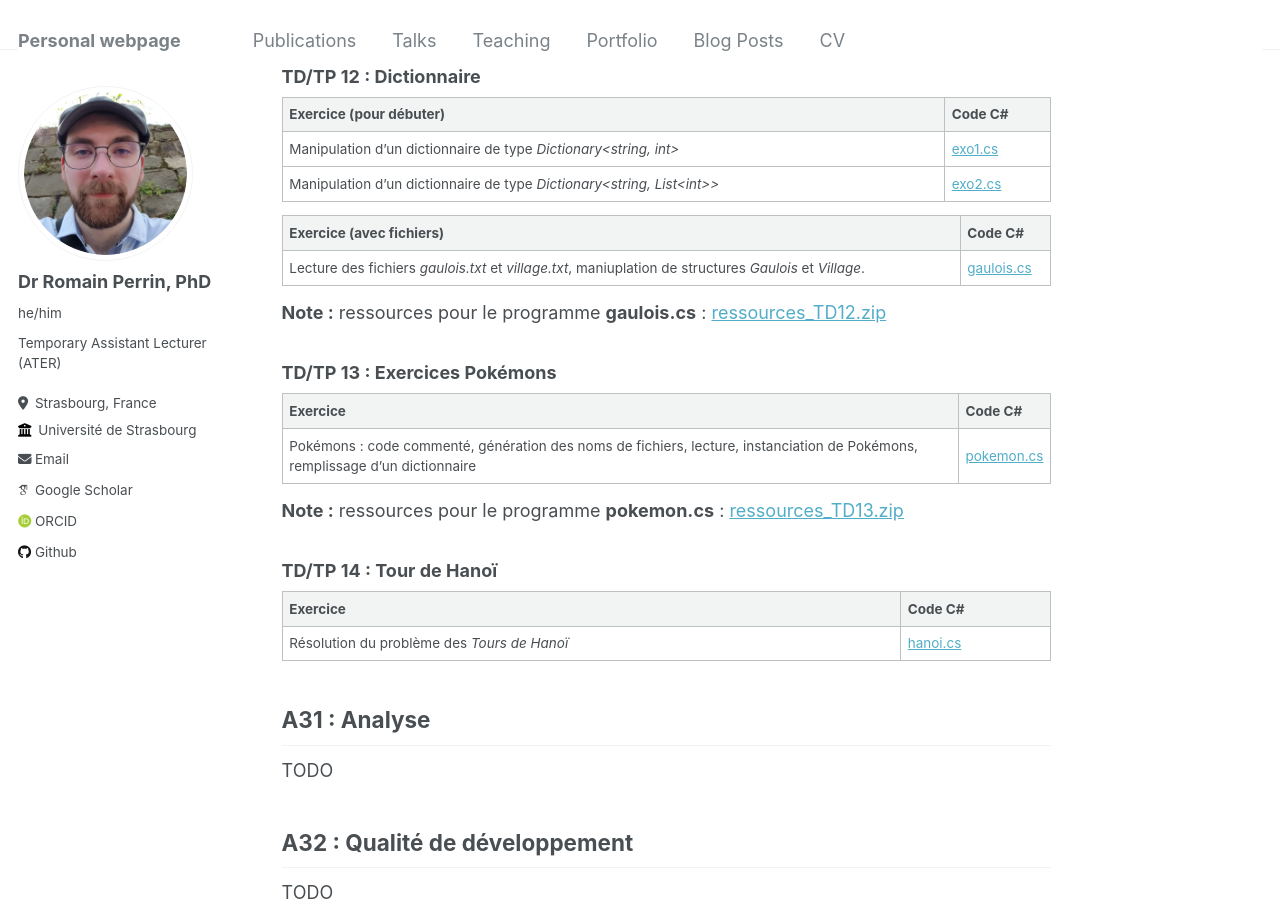
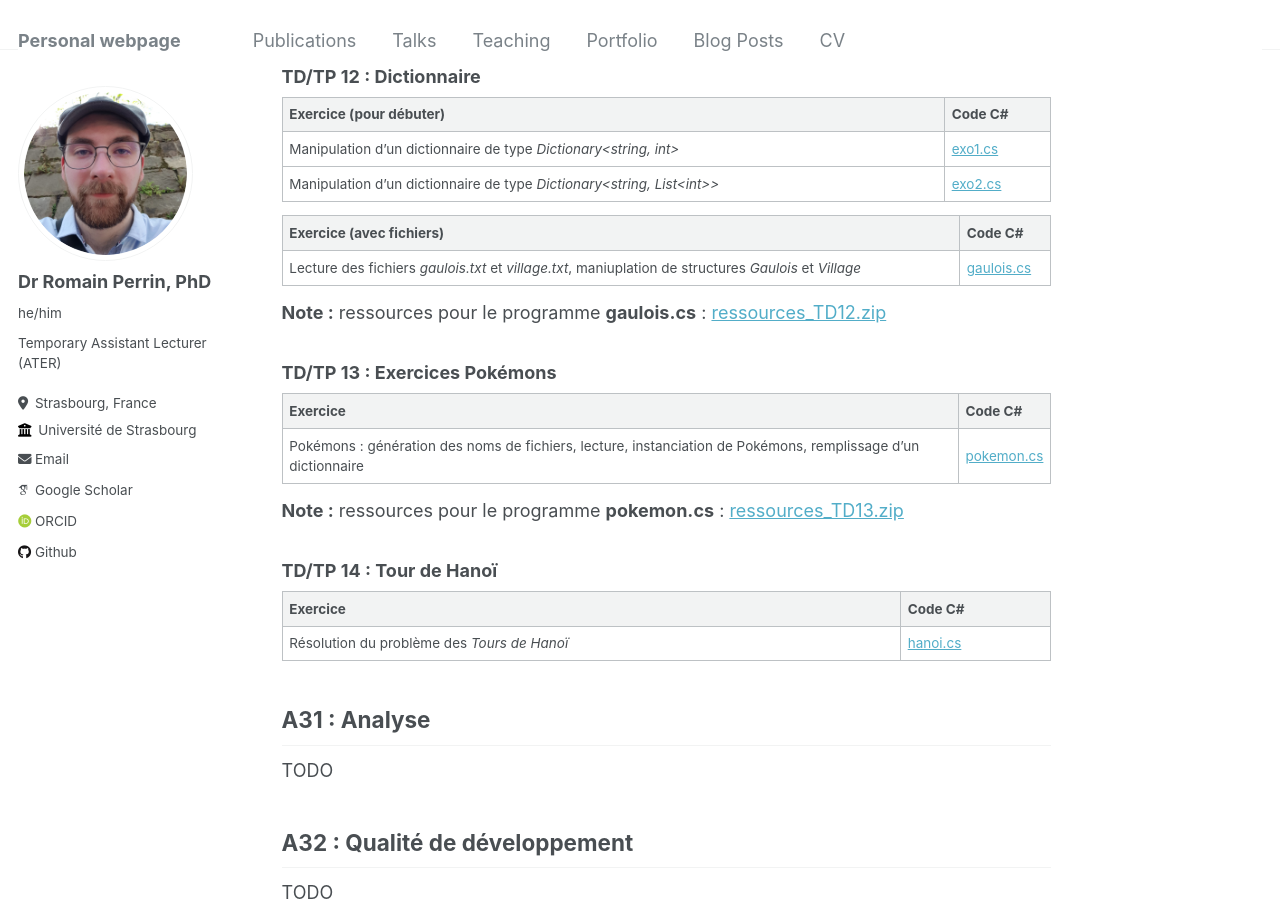
Before and after one commit to Romain96/Romain96.github.io, a Jekyll site: the page built from _teaching/2023-2024-IUTRS.md, in a window 1280 px wide and 900 px high, scrolled down 4443 px. Built offline with Jekyll 4.4.1, drawn with Linux system fonts in a browser that asks for light colours; some web fonts are replaced.

Commit message:
small fixes

```diff
--- a/_teaching/2023-2024-IUTRS.md
+++ b/_teaching/2023-2024-IUTRS.md
@@ -167,7 +167,7 @@ Prise en charge de l'environnement de développement.
 
 | Exercice (avec fichiers) | Code C# |
 |---|---|
-| Lecture des fichiers *gaulois.txt* et *village.txt*, maniuplation de structures *Gaulois* et *Village*. | [gaulois.cs](/files/IUTRS/2023_2024/P11/TD12/gaulois.cs) |
+| Lecture des fichiers *gaulois.txt* et *village.txt*, maniuplation de structures *Gaulois* et *Village* | [gaulois.cs](/files/IUTRS/2023_2024/P11/TD12/gaulois.cs) |
 
 **Note :** ressources pour le programme **gaulois.cs** : [ressources_TD12.zip](/files/IUTRS/2023_2024/P11/TD12/ressources_TD12.zip)
 
@@ -175,7 +175,7 @@ Prise en charge de l'environnement de développement.
 
 | Exercice | Code C# |
 |---|---|
-| Pokémons : code commenté, génération des noms de fichiers, lecture, instanciation de Pokémons, remplissage d'un dictionnaire | [pokemon.cs](/files/IUTRS/2023_2024/P11/TD13/pokemon.cs) |
+| Pokémons : génération des noms de fichiers, lecture, instanciation de Pokémons, remplissage d'un dictionnaire | [pokemon.cs](/files/IUTRS/2023_2024/P11/TD13/pokemon.cs) |
 
 **Note :** ressources pour le programme **pokemon.cs** : [ressources_TD13.zip](/files/IUTRS/2023_2024/P11/TD12/ressources_TD13.zip)
 
```
